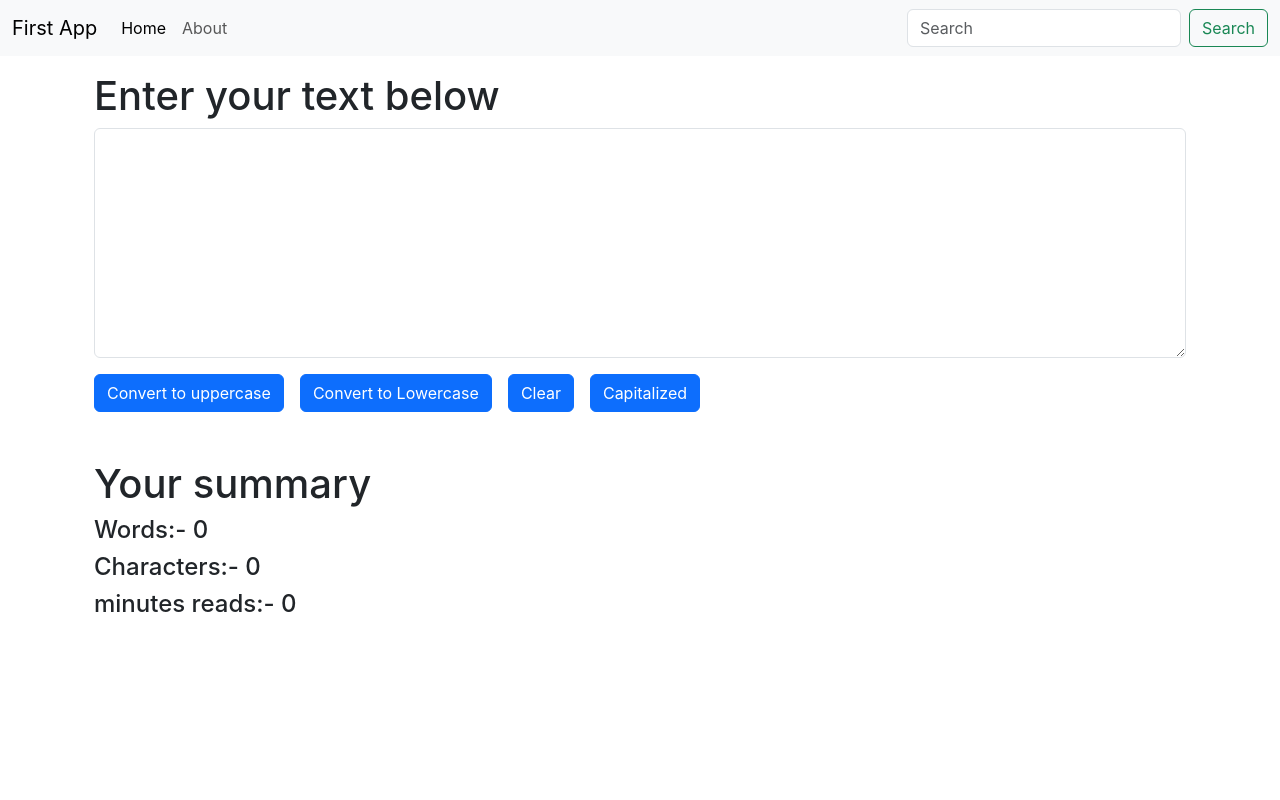
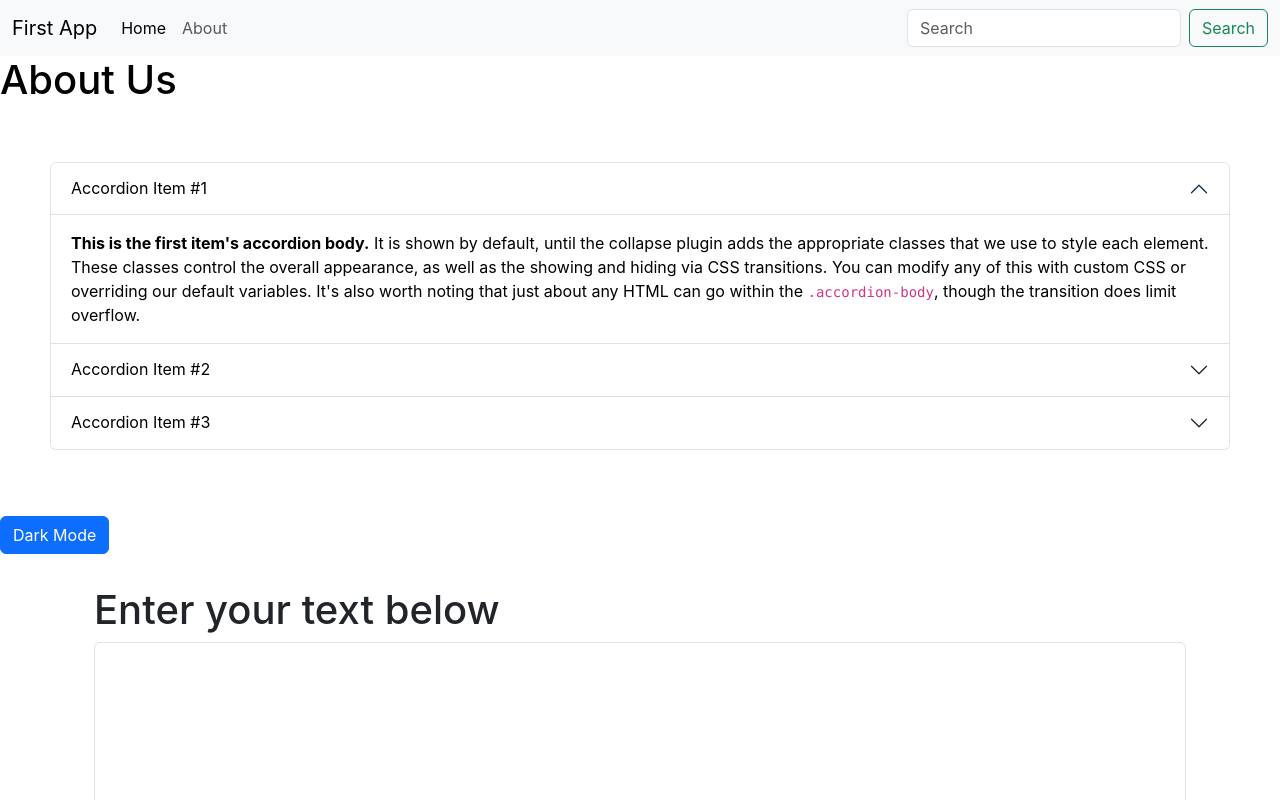
Before and after one commit to Ashvinkanzariya03/React_02, a React (Create React App) app in the folder bootstrapapp/: page / in a window 1280 px wide. Shown: the top 800 px of the page. Built offline with nearby package versions, Linux system fonts and the light colour scheme.

Commit message:
Light Mode And dark Mode With UseState Hooks

```diff
--- a/bootstrapapp/src/App.js
+++ b/bootstrapapp/src/App.js
@@ -2,11 +2,13 @@
 import './App.css';
 import Navbar from './Components/Navbar';
 import TextForm from './Components/TextForm';
+import About from './Components/About';
 
 function App() {
   return (
     <>
       <Navbar title="First App" about="About" />
+      <About/>
       <div className="container my-3">
         <TextForm heading="Enter your text below" />
       </div>
--- /dev/null
+++ b/bootstrapapp/src/Components/About.js
@@ -0,0 +1,76 @@
+import React, { useState } from 'react'
+
+export default function About() {
+    // const modeChange = ()=>{
+
+    // }
+   const [myStyle,setMyStyle] = useState({
+            color:"black",
+            backgroundColor:"white"
+    })
+    const [btnText,setBtnText] = useState("Dark Mode")
+
+    const modeChange = ()=>{
+        if(myStyle.color == "black"){
+           setMyStyle({
+                color:"white",
+                backgroundColor:"black",
+                border:"1px solid white"
+           })
+           setBtnText("Light Mode")
+        }
+        else{
+            setMyStyle({
+                color:"black",
+                backgroundColor:"white",
+
+            })
+           setBtnText("Dark Mode")
+        }
+    }
+
+  return (
+    <div style={myStyle} >
+        <h1>About Us</h1>
+        <div class="accordion" id="accordionExample" style={{myStyle,padding:"50px"}}>
+            <div class="accordion-item" style={myStyle}>
+                <h2 class="accordion-header" id="headingOne">
+                <button style={myStyle} class="accordion-button" type="button" data-bs-toggle="collapse" data-bs-target="#collapseOne" aria-expanded="true" aria-controls="collapseOne">
+                    Accordion Item #1
+                </button>
+                </h2>
+                <div id="collapseOne" class="accordion-collapse collapse show" aria-labelledby="headingOne" data-bs-parent="#accordionExample">
+                <div class="accordion-body">
+                    <strong>This is the first item's accordion body.</strong> It is shown by default, until the collapse plugin adds the appropriate classes that we use to style each element. These classes control the overall appearance, as well as the showing and hiding via CSS transitions. You can modify any of this with custom CSS or overriding our default variables. It's also worth noting that just about any HTML can go within the <code>.accordion-body</code>, though the transition does limit overflow.
+                </div>
+                </div>
+            </div>
+            <div class="accordion-item" style={myStyle}>
+                <h2 class="accordion-header" id="headingTwo">
+                <button style={myStyle} class="accordion-button collapsed" type="button" data-bs-toggle="collapse" data-bs-target="#collapseTwo" aria-expanded="false" aria-controls="collapseTwo">
+                    Accordion Item #2
+                </button>
+                </h2>
+                <div id="collapseTwo" class="accordion-collapse collapse" aria-labelledby="headingTwo" data-bs-parent="#accordionExample">
+                <div class="accordion-body">
+                    <strong>This is the second item's accordion body.</strong> It is hidden by default, until the collapse plugin adds the appropriate classes that we use to style each element. These classes control the overall appearance, as well as the showing and hiding via CSS transitions. You can modify any of this with custom CSS or overriding our default variables. It's also worth noting that just about any HTML can go within the <code>.accordion-body</code>, though the transition does limit overflow.
+                </div>
+                </div>
+            </div>
+            <div class="accordion-item" style={myStyle}>
+                <h2 class="accordion-header" id="headingThree">
+                <button style={myStyle} class="accordion-button collapsed" type="button" data-bs-toggle="collapse" data-bs-target="#collapseThree" aria-expanded="false" aria-controls="collapseThree">
+                    Accordion Item #3
+                </button>
+                </h2>
+                <div id="collapseThree" class="accordion-collapse collapse" aria-labelledby="headingThree" data-bs-parent="#accordionExample">
+                <div class="accordion-body">
+                    <strong>This is the third item's accordion body.</strong> It is hidden by default, until the collapse plugin adds the appropriate classes that we use to style each element. These classes control the overall appearance, as well as the showing and hiding via CSS transitions. You can modify any of this with custom CSS or overriding our default variables. It's also worth noting that just about any HTML can go within the <code>.accordion-body</code>, though the transition does limit overflow.
+                </div>
+                </div>
+            </div>
+        </div>
+        <button onClick={modeChange} className='btn btn-primary my-3'>{btnText}</button>
+    </div>
+  )
+}
```
